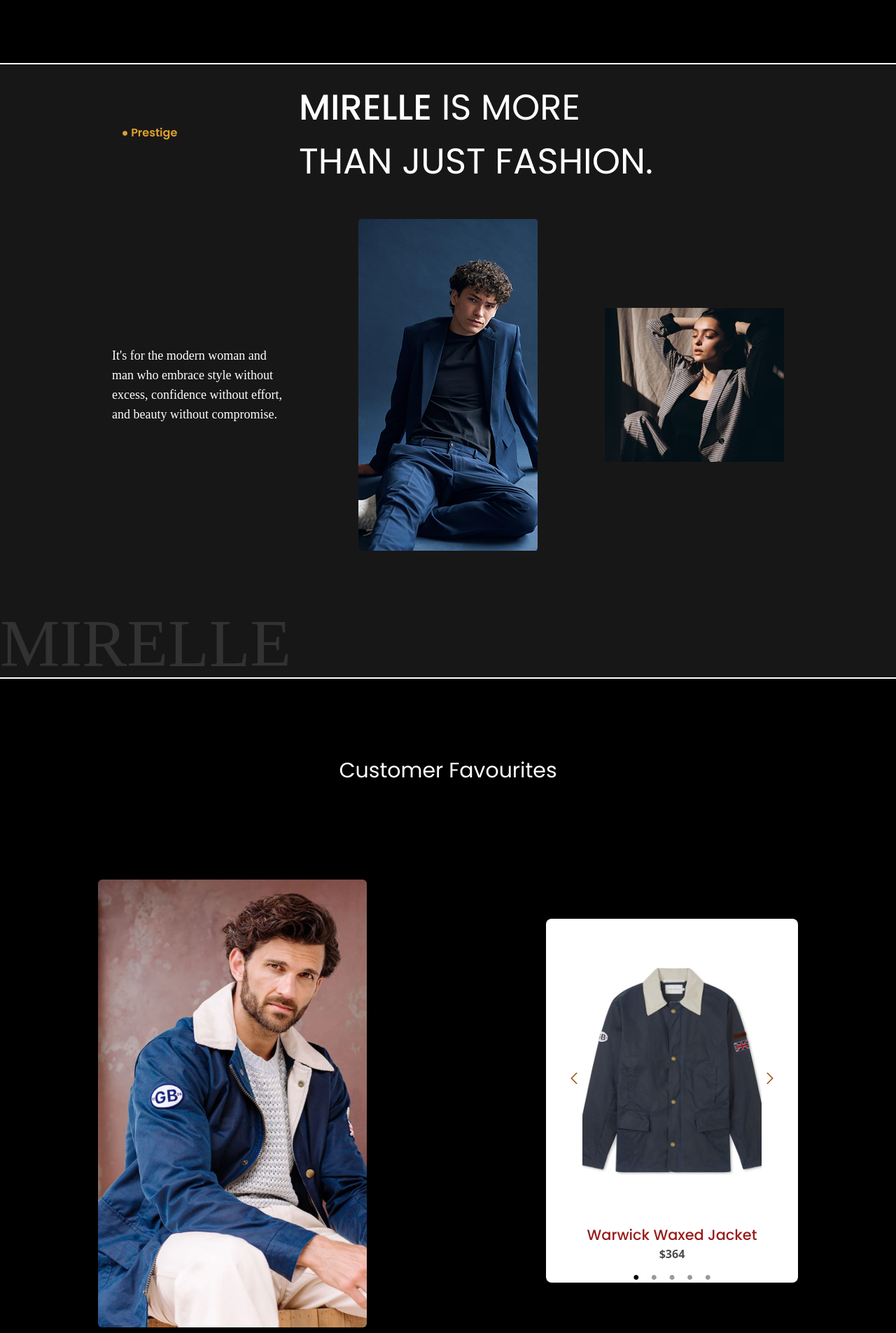
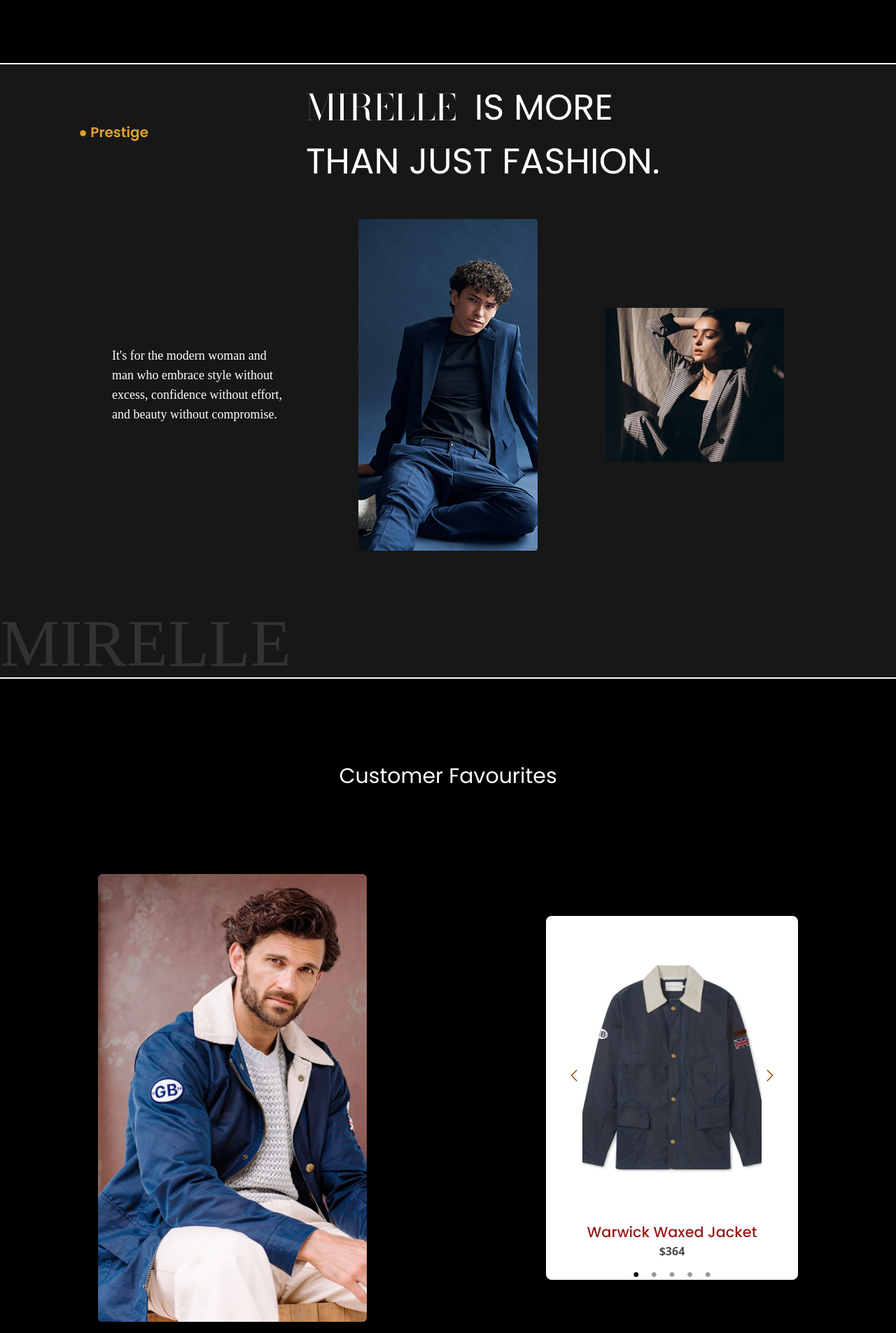
Before and after one commit to Sharad-Banga/mirelle, a React (Vite) app: page / in a window 1280 px wide. Shown: the part 1795-3700 px from the top of the page at 70% size. Built offline with nearby package versions, Linux system fonts and the light colour scheme; a web font is replaced by a local one.

Commit message:
adding collections

```diff
--- a/src/components/Fav.tsx
+++ b/src/components/Fav.tsx
@@ -105,7 +105,7 @@
             Customer Favourites
         </div>
 
-        <div className="h-[80vh] mt-6 flex  justify-center gap-64">
+        <div className=" h-[80vh]  flex items-center justify-center gap-64">
             <div className={`hidden sm:flex h-full w-[30vw]   bg-cover rounded-md`}  style={{
                                             backgroundImage: `url(${cards[x-1].i1})`
                                           }}>
@@ -113,7 +113,7 @@
             </div>
 
 
-              <div className="flex flex-col mt-3 items-center justify-center  bg-white rounded-lg  h-[520px] w-[340px] sm:w-[360px] sm:mt-14" >
+              <div className="flex flex-col  items-center justify-center  bg-white rounded-lg  h-[520px] w-[340px] sm:w-[360px] " >
 
 
                           <div className="flex items-center ">
--- a/src/components/Prestige.tsx
+++ b/src/components/Prestige.tsx
@@ -7,15 +7,15 @@
   return(
     <div  className={`${darki?"dark":""} `} >
 
-      <div className="h-[90vh] sm:h-[110vh]  sm:p-0 flex-col flex justify-between border-t-2 border-black dark:border-white bg-[#E0E0E0] dark:bg-[#181717] dark:text-white border-b-2 ">
+      <div className="h-[90vh] sm:h-[110vh]  sm:p-0 flex-col flex justify-between  border-t-2 border-black dark:border-white bg-[#E0E0E0] dark:bg-[#181717] dark:text-white border-b-2 ">
 
-          <div className=" h-[15vh] mt-4 sm:mt-10 flex items-center justify-evenly gap-3 sm:gap-0">
+          <div className=" h-[15vh] mt-4 sm:mt-10 flex flex-col sm:flex-row sm:justify-around justify-center items-center gap-3 sm:gap-0">
 
-                  <div className="font-semibold font-poppins animate-bounce text-[#DEA12F]">
+                  <div className="font-semibold font-poppins animate-bounce text-[#DEA12F] text-[10px] sm:text-[20px]">
                   ● Prestige
                   </div>
                   <div className="font-normal font-poppins text-[120%] sm:text-[320%] ml-26 ">
-                    <p><span className="font-medium">MIRELLE</span> IS MORE </p>
+                    <p className="flex sm:justify-start justify-center"><span className="font-medium font-bodoni">MIRELLE &nbsp;</span> IS MORE </p>
                     <p>THAN JUST FASHION.</p>
                   </div>
 
```
